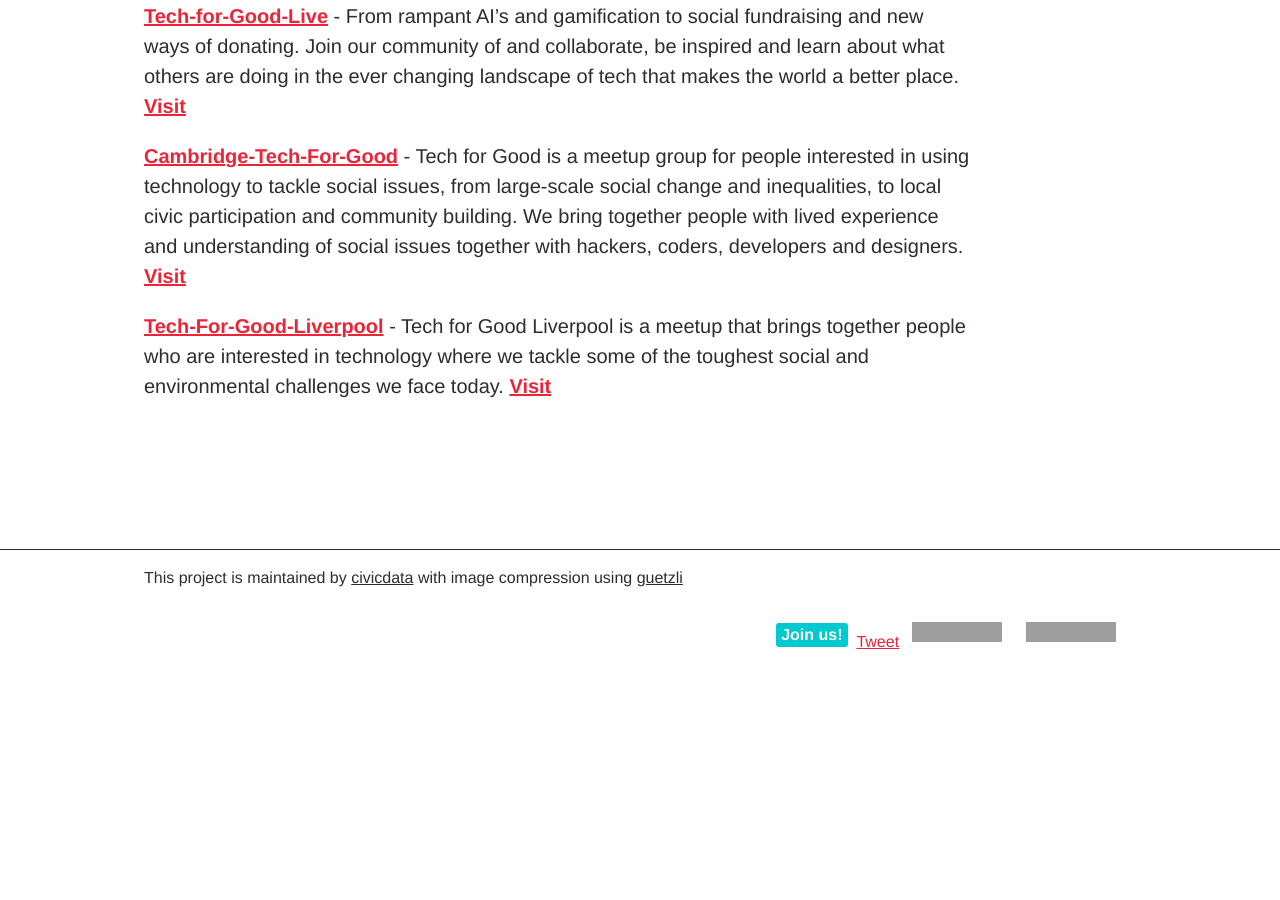
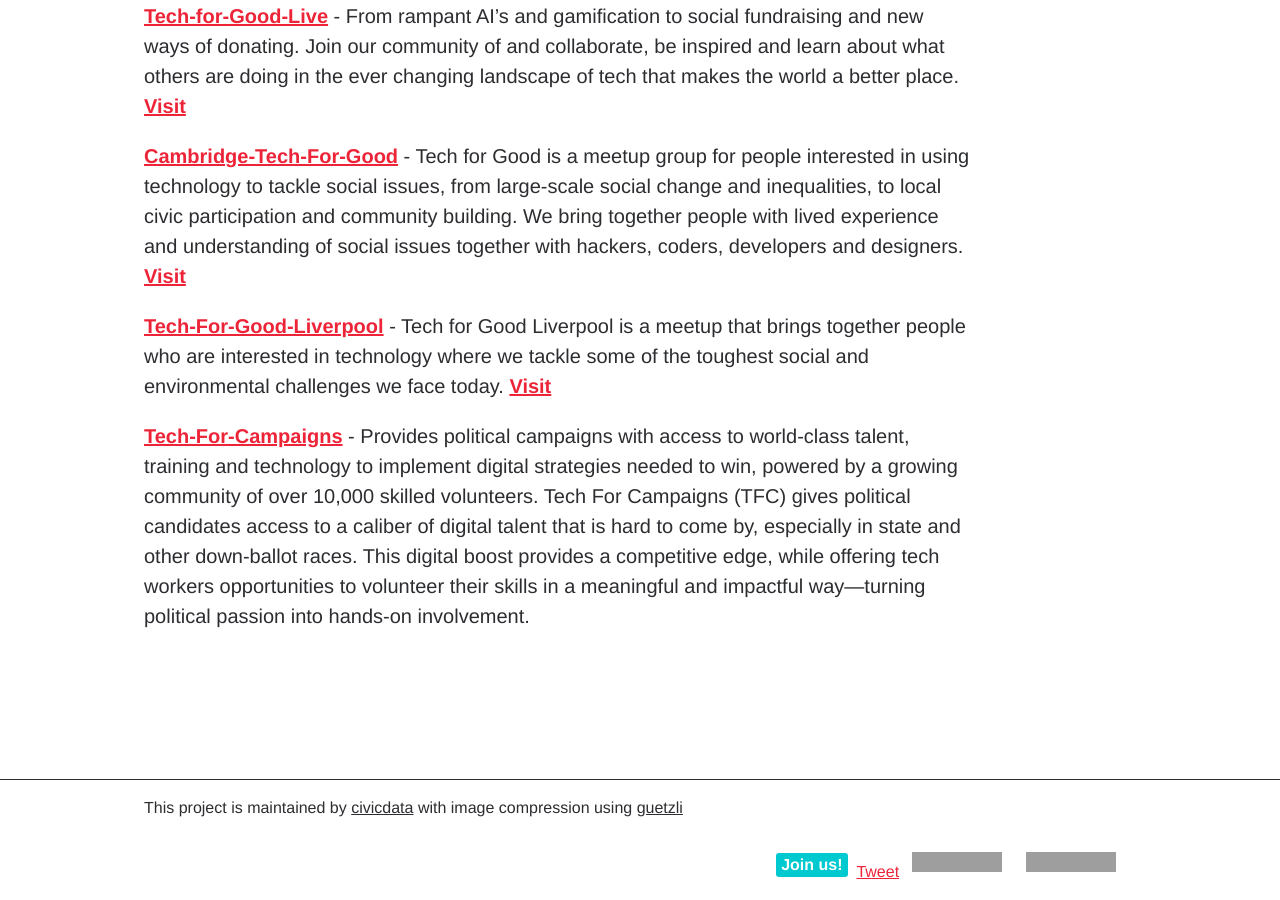
Before and after one commit to civicdata/civicdata.github.io, a Jekyll site: the page built from techquity.md, in a window 1280 px wide and 900 px high, scrolled down 4732 px. Built offline with Jekyll 4.4.1, drawn with Linux system fonts in a browser that asks for light colours; comment, search, counter and statistics services are not loaded; before the commit the page ends 5402 px from its top, so only the background shows below that; grey boxes are pictures that could not be loaded.

Commit message:
Adding Tech for Campaigns, a US-focused site.

```diff
--- a/techquity.md
+++ b/techquity.md
@@ -86,3 +86,5 @@ comments: false
 [__Cambridge-Tech-For-Good__](https://www.meetup.com/Cambridge-Tech-For-Good-Meetup) - Tech for Good is a meetup group for people interested in using technology to tackle social issues, from large-scale social change and inequalities, to local civic participation and community building. We bring together people with lived experience and understanding of social issues together with hackers, coders, developers and designers. [__Visit__](https://www.meetup.com/Cambridge-Tech-For-Good-Meetup)
 
 [__Tech-For-Good-Liverpool__](https://www.meetup.com/Tech-For-Good-Liverpool) - Tech for Good Liverpool is a meetup that brings together people who are interested in technology where we tackle some of the toughest social and environmental challenges we face today. [__Visit__](https://www.meetup.com/Tech-For-Good-Liverpool)
+
+[__Tech-For-Campaigns__](https://www.techforcampaigns.org/) - Provides political campaigns with access to world-class talent, training and technology to implement digital strategies needed to win, powered by a growing community of over 10,000 skilled volunteers. Tech For Campaigns (TFC) gives political candidates access to a caliber of digital talent that is hard to come by, especially in state and other down-ballot races. This digital boost provides a competitive edge, while offering tech workers opportunities to volunteer their skills in a meaningful and impactful way—turning political passion into hands-on involvement.
```
